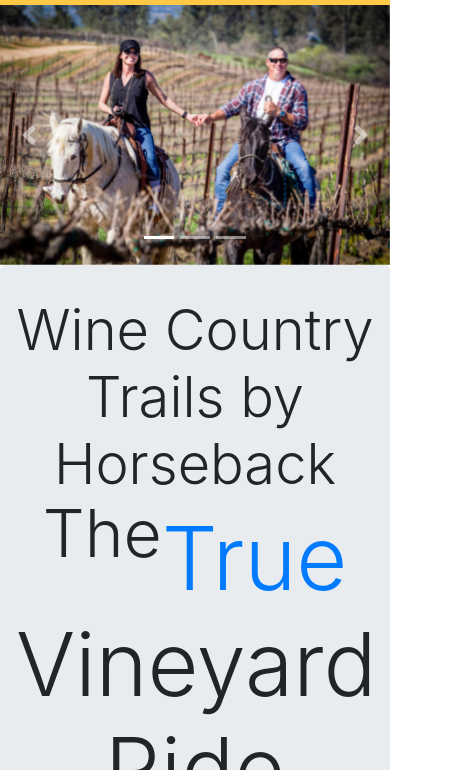
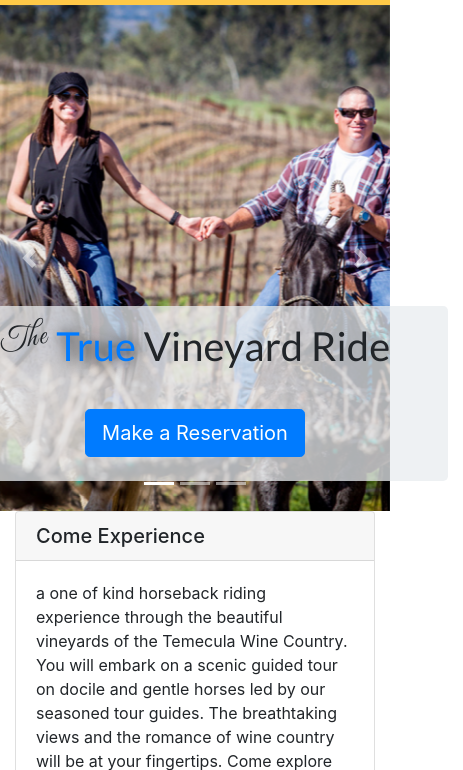
Before and after one commit to mplefort/WCTBH, a website with bundled scripts: page index.html in a window 390 px wide. Shown: the part 74-844 px from the top of the page, 463 px wide, since content can reach past the window. Built offline with nearby package versions, Linux system fonts and the light colour scheme; files whose address does not match are found by name.

Commit message:
jumbotron overlay responsive done

```diff
--- a/index.html
+++ b/index.html
@@ -33,7 +33,9 @@
   <!-- standard font -->
 
   <!-- Country font -->
+  <link href="https://fonts.googleapis.com/css?family=Lato|Raleway&display=swap" rel="stylesheet">
   <link href="https://fonts.googleapis.com/css2?family=Special+Elite&display=swap" rel="stylesheet">
+  <link href="https://fonts.googleapis.com/css?family=Great+Vibes&display=swap" rel="stylesheet">
   <!-- Fancy Font -->
 
   <!-- Modernizer - js code npm package to check if user is on old broswer -->
@@ -71,6 +73,8 @@
     </nav>
     <!-- Showcase: few slides,  -->
     <!--Slider-->
+    <div class="container-fluid px-0">
+
       <div id="slides" class="carousel slide carousel-fade" data-ride="carousel">
         <ul class="carousel-indicators">
           <li data-target="#slides" data-slide-to="0" class="active"></li>
@@ -79,13 +83,16 @@
         </ul>
         <div class="carousel-inner">
           <div class="carousel-item active">
-          <img src="img/showcase_slides/15.png" alt="Girl on Horse">
+            <div class="centered-bg-img" id="carousel-img-1"></div>
+            <!-- <img src="img/showcase_slides/15.png" alt="Girl on Horse"> -->
           </div>
           <div class="carousel-item">
-          <img src="img/showcase_slides/7.png" alt="Girl on Horse">
+            <div class="centered-bg-img" id="carousel-img-2"></div>
+            <!-- <img src="img/showcase_slides/7.png" alt="Girl on Horse"> -->
           </div>
           <div class="carousel-item">
-          <img src="img/showcase_slides/13.png" alt="Group on horseback">
+            <div class="centered-bg-img" id="carousel-img-3"></div>
+            <!-- <img src="img/showcase_slides/13.png" alt="Group on horseback"> -->
           </div>
         </div>
         <a class="carousel-control-prev" href="#carouselExampleFade" role="button" data-slide="prev">
@@ -97,16 +104,22 @@
           <span class="sr-only">Next</span>
         </a>
       </div>
+    </div>
+
 
     <!-- OVerlay of Title -->
-    <div class="container-fluid p-0">
-      <div class="jumbotron">
-        <h1 class="display-4 text-center">Wine Country Trails by Horseback</h1>
-        <h2 class="display-2 text-center"><sup>The</sup><span class="text-primary">True </span> Vineyard Ride </h2>
-        <div class="row">
-          <div class="col text-center">
+    <div class="container-fluid d-flex justify-content-center">
+      <div class="jumbotron" id="jumbotron">
+        <div class="row align-items-center">
+          <h1 class="display-4 text-center col-12">Wine Country Trails by Horseback</h1>
+          <h2 class="display-2 text-center col-12 col-lg-6"><sup>The</sup><span class="text-primary">True </span>
+            Vineyard Ride
+          </h2>
+          <div class="col-12 col-lg-6 text-center">
             <a href="#packages" role="button" class="btn btn-primary btn-lg text-center">Make a Reservation</a>
           </div>
+        </div>
+
       </div>
     </div>
   </div>
--- a/scss/_customVariables.scss
+++ b/scss/_customVariables.scss
@@ -3,10 +3,13 @@
 $background-dark: #c66900;
 $background-black: #000;
 $western-font: 'Special Elite', cursive;
+$display-font: 'Lato', sans-serif;
+$standard-font: 'Raleway', sans-serif;
+$fancy-font: 'Great Vibes', cursive;
 
 $theme-colors: (
-	'primary': $background-light,
-	'secondary': $background-dark,
+  'primary': $background-light,
+  'secondary': $background-dark,
 );
 
 @import '../node_modules/bootstrap/scss/bootstrap';
--- a/scss/styles.scss
+++ b/scss/styles.scss
@@ -9,7 +9,7 @@
 
 body {
   background: $background-dark;
-	font-family: $font-family-sans-serif;
+  font-family: $standard-font, $font-family-sans-serif;
   // overflow: hidden;
   // max-width: 1200px;
 }
@@ -61,29 +61,74 @@
   }
 }
 
-// Carousel
-.carousel {
-	// margin: 0 auto;
-	// min-width: 500px;
-	// overflow: hidden;
-	// min-height: 300px;
-
-	.carousel-inner {
-		// width: 100%;
-		.carousel-item {
-			// min-width: 500px;
-			// overflow: hidden;
-			// height: 100%;
-
-			img {
-				display: block;
-				margin-left: auto;
-				margin-right: auto;
-				width: 100%;
+.carousel .carousel-inner {
+  // height: 50vh;
+  #carousel-img-1 {
+    background: url(../../img/showcase_slides/15.png);
+    background-position: center top;
+    /* show entire photo */
+    background-size: cover;
+    background-repeat: no-repeat;
+    height: 60vh;
+  }
+  #carousel-img-2 {
+    background: url(../../img/showcase_slides/7.png);
+    background-position: center;
+    /* show entire photo */
+    background-size: cover;
+    background-repeat: no-repeat;
+    height: 60vh;
+  }
+  #carousel-img-3 {
+    background: url(../../img/showcase_slides/13.png);
+    background-position: center;
+    /* show entire photo */
+    background-size: cover;
+    background-repeat: no-repeat;
+    height: 60vh;
   }
 }
+
+#jumbotron {
+  position: absolute;
+  top: 45vh;
+  height: 175px;
+  width: 80vw;
+  z-index: 1;
+  padding: 0.25rem 0;
+
+  .row {
+    height: 100%;
+    position: absolute;
+    right: 0;
+    top: 0;
+  }
+  // background: $background-light;
+  background-color: rgba(233, 236, 239, 0.75);
+  .display-4 {
+    font-size: 2rem;
+    font-weight: 500;
+    font-family: $display-font;
+  }
+  .display-2 {
+    font-size: 3rem;
+    font-weight: 300;
+    font-family: $display-font;
+    sup {
+      display: inline-block;
+      padding: 0 10px 0 0;
+      transform: rotate(-10deg);
+      font-family: $fancy-font;
+    }
+    .text-primary {
+      text-shadow: #000000 1px 1px 15px;
     }
   }
+  .btn {
+    margin: 0 0 0.5rem 0;
+  }
+}
+
 .map iframe {
   width: 50%;
   float: left;
@@ -91,6 +136,8 @@
 
 @include media-breakpoint-down(xs) {
 }
+
+// // Small devices (landscape phones, 576px and up)
 @include media-breakpoint-down(sm) {
   // // Carousel
   // .carousel {
@@ -107,11 +154,29 @@
   // 	}
   // }
 }
+
+// // Medium devices (tablets, 768px and up)
 @include media-breakpoint-down(md) {
+  #jumbotron {
+    width: 60vh;
+    z-index: 1;
+
+    // background: $background-light;
+    background-color: rgba(233, 236, 239, 0.75);
+    .display-4 {
+      display: none;
+    }
+    .display-2 {
+      font-size: 2.5rem;
+    }
+  }
 }
 
+// // Large devices (desktops, 992px and up)
 @include media-breakpoint-down(lg) {
 }
+
+// // Extra large devices (large desktops, 1200px and up)
 @include media-breakpoint-down(xl) {
 }
 
@@ -120,22 +185,6 @@
 @include media-breakpoint-up(sm) {
 }
 @include media-breakpoint-up(md) {
-	.carousel {
-		display: flex;
-		height: 75vh;
-		.carousel-inner {
-			// width: 100%;
-			.carousel-item {
-				// min-width: 500px;
-				// overflow: hidden;
-				// height: 100%;
-
-				img {
-					max-width: 1200px;
-				}
-			}
-		}
-	}
 }
 
 @include media-breakpoint-up(lg) {
@@ -143,11 +192,9 @@
 @include media-breakpoint-up(xl) {
 }
 
-// // Small devices (landscape phones, 576px and up)
 // @media (min-width: 576px) {
 // }
 
-// // Medium devices (tablets, 768px and up)
 // @media (min-width: 768px) {
 // 	// Carousel
 // 	.carousel {
@@ -164,10 +211,8 @@
 // 	}
 // }
 
-// // Large devices (desktops, 992px and up)
 // @media (min-width: 992px) {
 // }
 
-// // Extra large devices (large desktops, 1200px and up)
 // @media (min-width: 1200px) {
 // }
```
Also changed, not shown: main/css/styles.min.css. Lines whose indentation alone changed are shown as unchanged.
